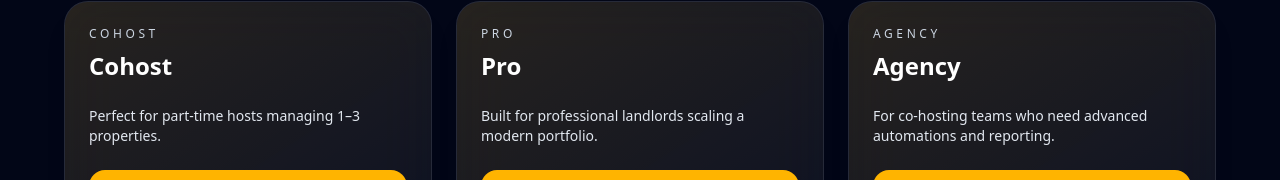
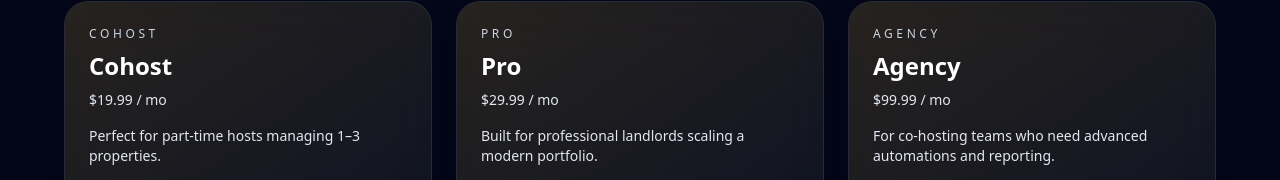
Before and after one commit to househiveai/HouseHive-Frontend-JS-Brand.zip, a Next.js app: page /billing in a window 1280 px wide. Shown: the part 407-587 px from the top of the page. Built offline with nearby package versions, Linux system fonts and the light colour scheme; no server answers.

Commit message:
Update billing.jsx

```diff
--- a/pages/billing.jsx
+++ b/pages/billing.jsx
@@ -85,7 +85,7 @@ const startCheckout = async () => {
             <div className="relative flex h-full flex-col">
               <p className="text-xs uppercase tracking-[0.3em] text-slate-300">{plan}</p>
               <h2 className="mt-2 text-2xl font-semibold text-white capitalize">{plan}</h2>
-              <p className="mt-2 text-sm text-slate-200">{info.price}</p>
+              <p className="mt-2 text-sm text-slate-200">{info.priceLabel}</p>
               <p className="mt-4 flex-1 text-sm text-slate-200">{info.blurb}</p>
               <button
                 onClick={() => openPopup(plan)}
@@ -117,7 +117,7 @@ const startCheckout = async () => {
               <div>
                 <h2 className="text-3xl font-semibold capitalize">{selectedPlan} plan</h2>
                 <p className="mt-1 text-sm text-slate-200">{PLANS[selectedPlan].blurb}</p>
-                <p className="mt-2 text-sm text-[#FFB400]">{PLANS[selectedPlan].price}</p>
+                <p className="mt-2 text-sm text-[#FFB400]">{PLANS[selectedPlan].priceLabel}</p>
               </div>
               <button
                 onClick={() => setShowPopup(false)}
```
